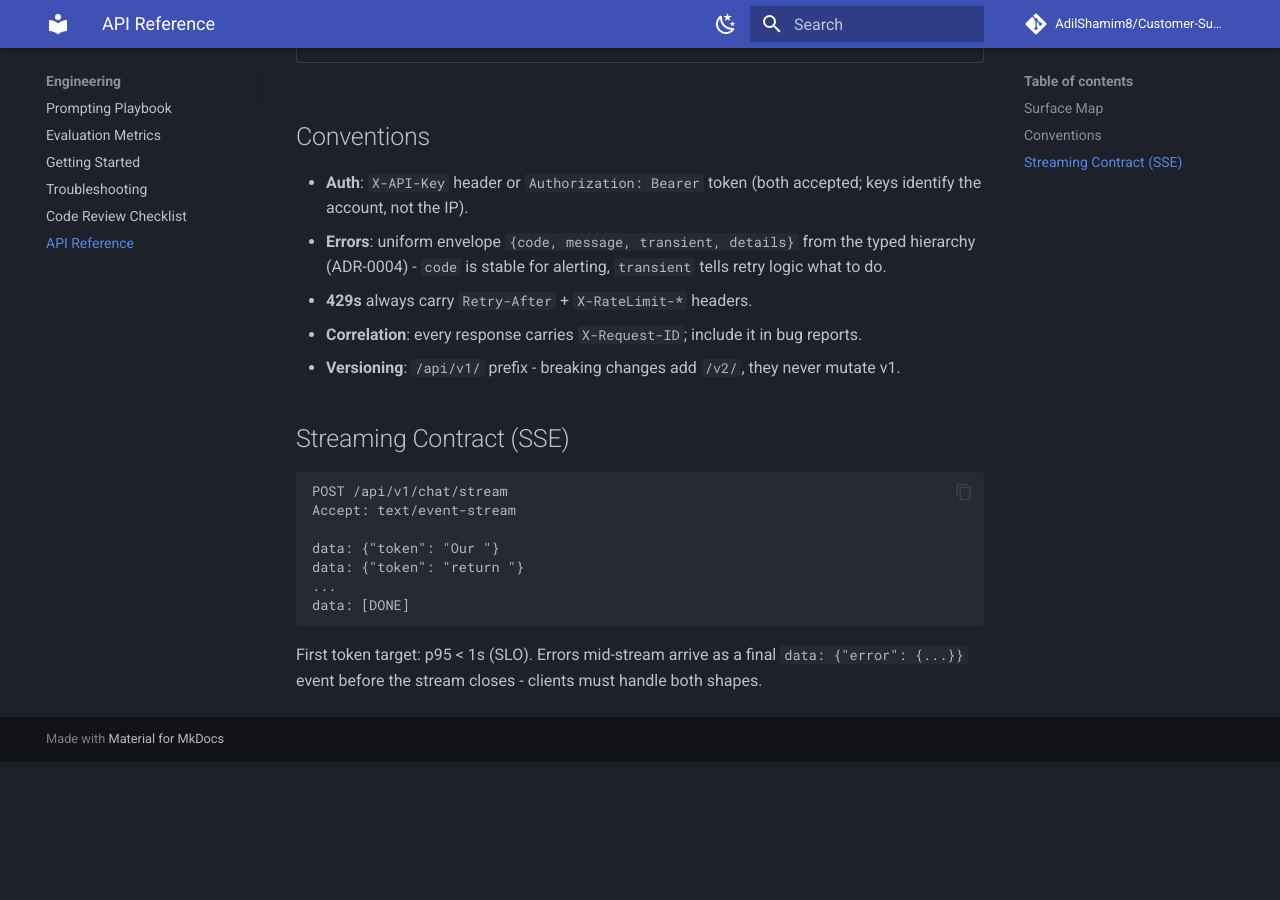
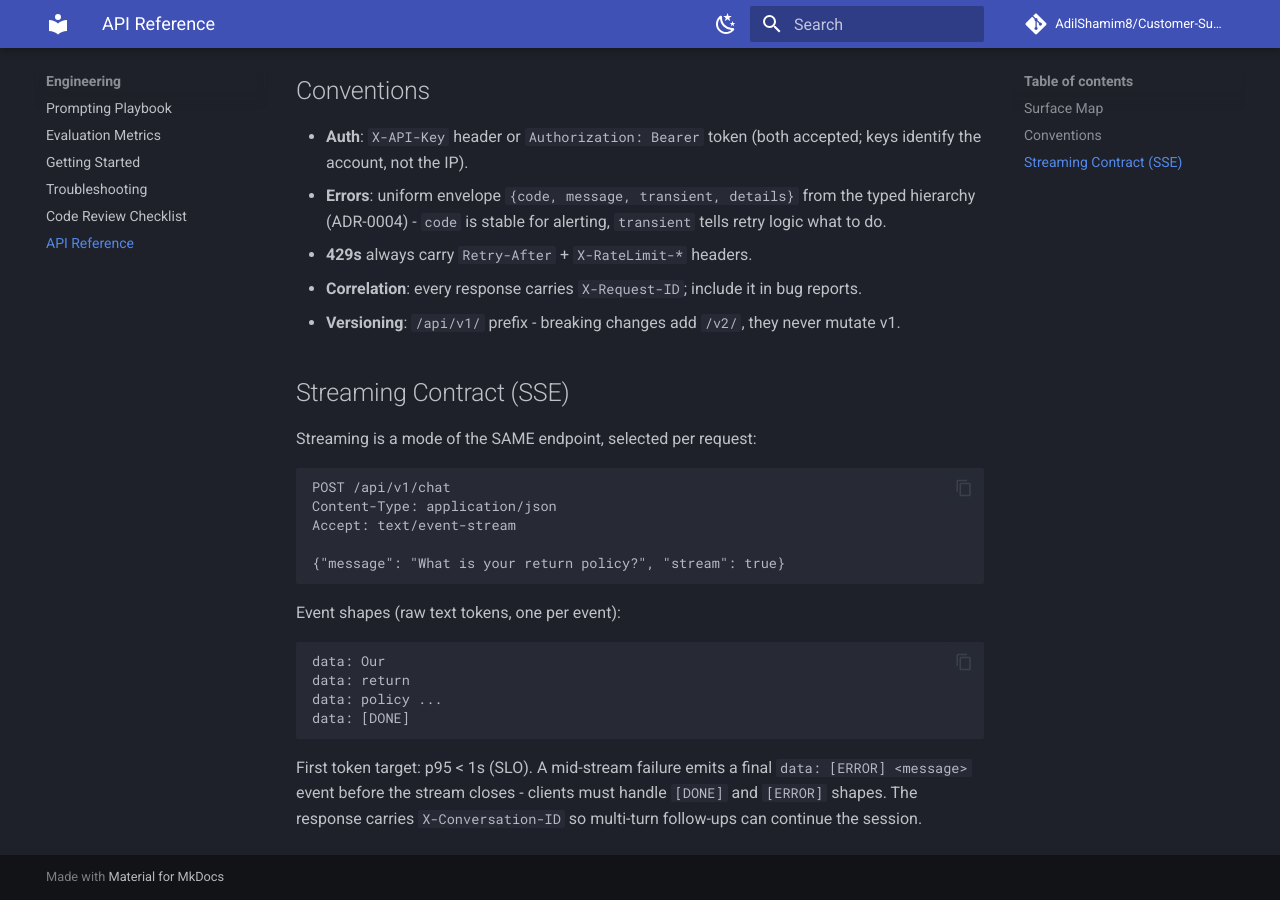
Before and after one commit to AdilShamim8/Customer-Support-Chatbot-102, an MkDocs documentation site: the page built from docs/api/README.md, in a window 1280 px wide and 900 px high, scrolled down 920 px. Built offline with MkDocs 1.6.1 and Material for MkDocs 9.7.7, drawn with Linux system fonts in a browser that asks for light colours; comment, search, counter and statistics services are not loaded; before the commit the page ends 1682 px from its top, so only the background shows below that; some of the changed text lies outside the part shown.

````diff
--- a/docs/api/README.md
+++ b/docs/api/README.md
@@ -8,10 +8,9 @@ This page is the orientation layer. Last reviewed: 2026-10-15.
 
 | Endpoint | Method | Auth | Purpose |
 |----------|--------|------|---------|
-| `/api/v1/chat` | POST | user | Ask a question (JSON response) |
-| `/api/v1/chat/stream` | POST | user | Ask a question (SSE token stream) |
+| `/api/v1/chat` | POST | user | Ask a question (JSON response; SSE when `"stream": true`) |
 | `/api/v1/chat/{id}` | DELETE | user | End a conversation session |
-| `/api/v1/feedback` | POST | user | Rate an answer (drives evaluation + RAFT) |
+| `/api/v1/chat/feedback` | POST | user | Rate an answer (drives evaluation + RAFT) |
 | `/api/v1/admin/documents/upload` | POST | admin | Ingest a document |
 | `/api/v1/admin/evaluate` | POST | admin | Trigger evaluation run |
 | `/api/v1/admin/stats` | GET | admin | Pipeline + usage statistics |
@@ -35,16 +34,26 @@ This page is the orientation layer. Last reviewed: 2026-10-15.
 
 ## Streaming Contract (SSE)
 
+Streaming is a mode of the SAME endpoint, selected per request:
+
 ```
-POST /api/v1/chat/stream
+POST /api/v1/chat
+Content-Type: application/json
 Accept: text/event-stream
 
-data: {"token": "Our "}
-data: {"token": "return "}
-...
+{"message": "What is your return policy?", "stream": true}
+```
+
+Event shapes (raw text tokens, one per event):
+
+```
+data: Our
+data: return
+data: policy ...
 data: [DONE]
 ```
 
-First token target: p95 < 1s (SLO). Errors mid-stream arrive as a final
-`data: {"error": {...}}` event before the stream closes - clients must
-handle both shapes.
+First token target: p95 < 1s (SLO). A mid-stream failure emits a final
+`data: [ERROR] <message>` event before the stream closes - clients must
+handle `[DONE]` and `[ERROR]` shapes. The response carries
+`X-Conversation-ID` so multi-turn follow-ups can continue the session.
````
